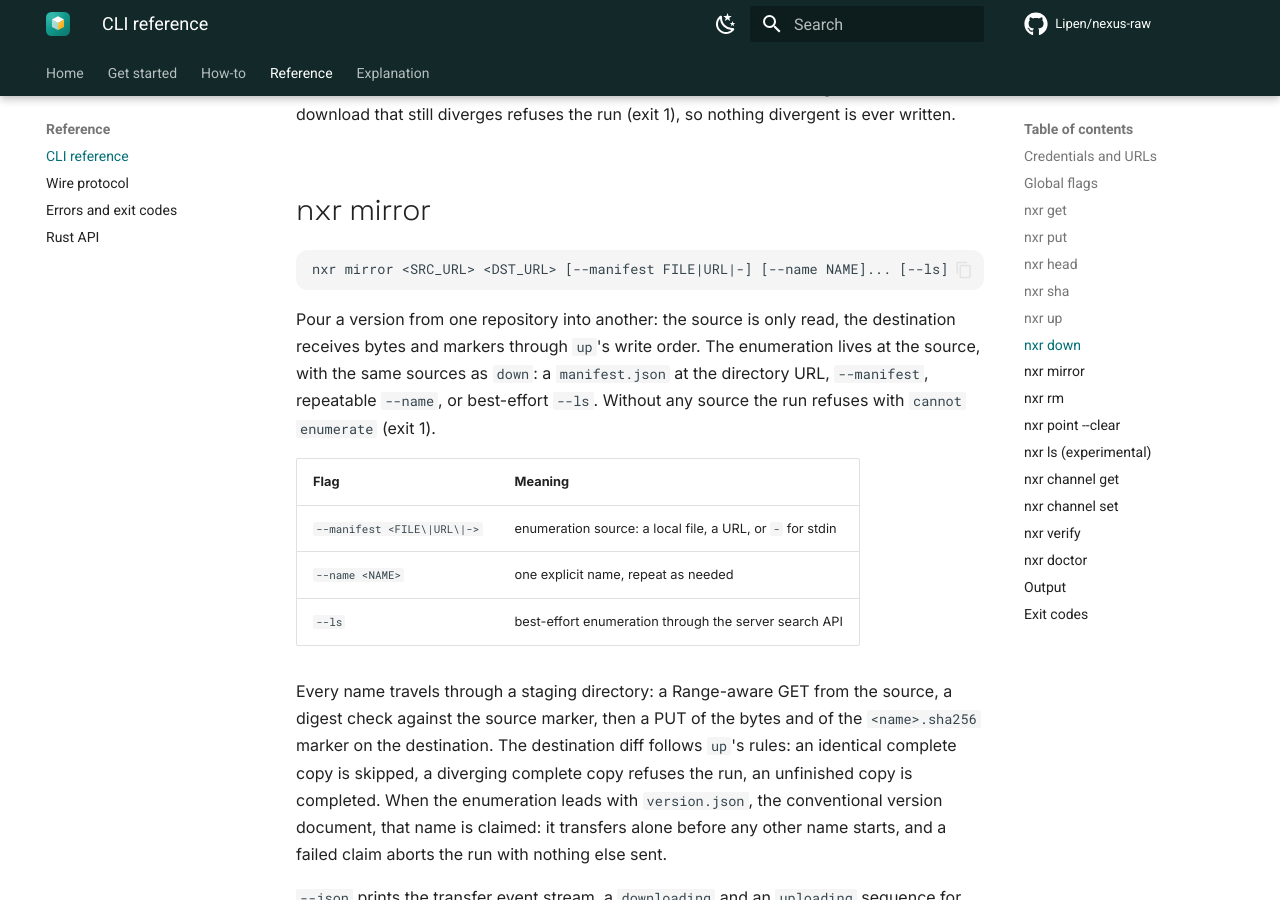
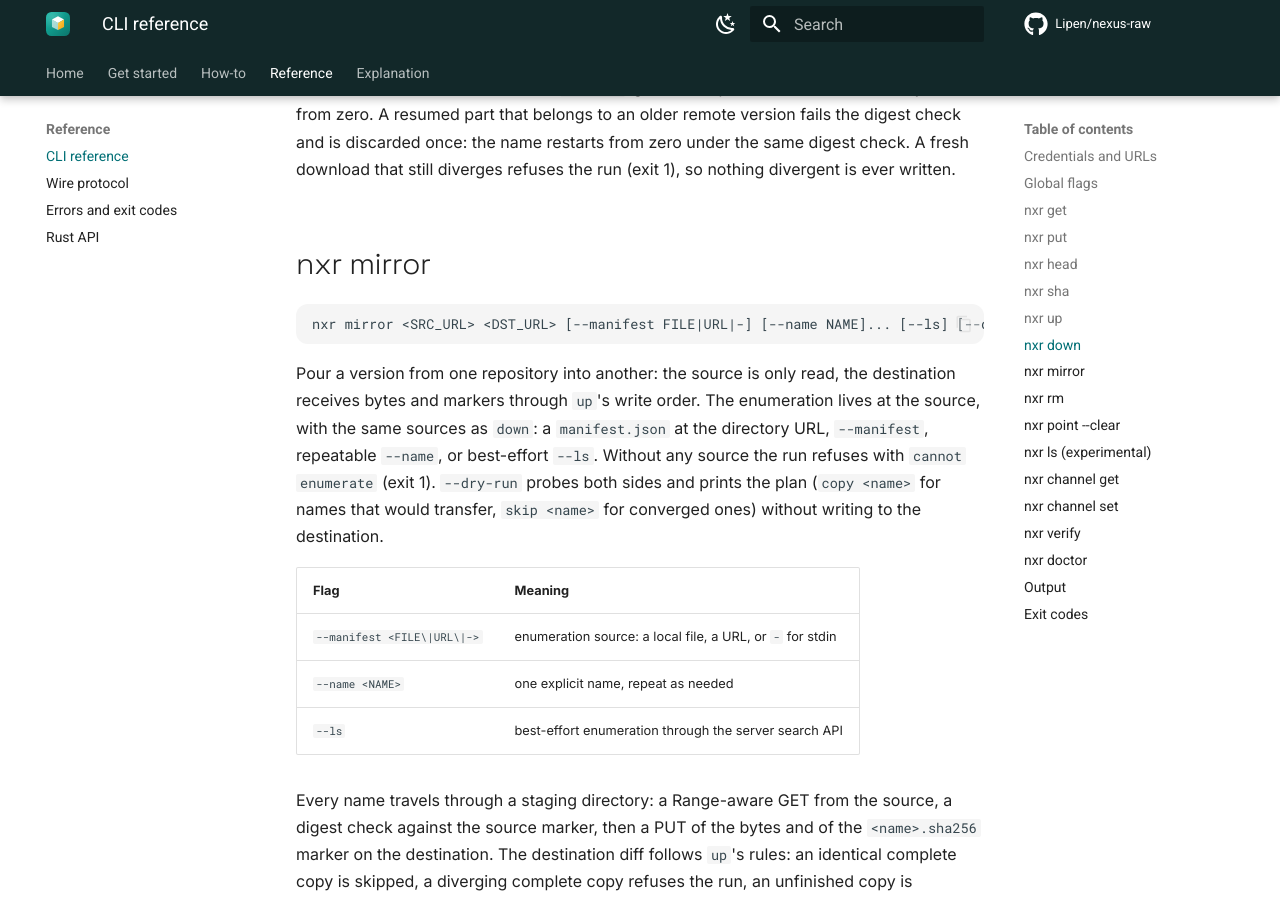
Before and after one commit to Lipen/nexus-raw, an MkDocs documentation site: the page built from docs/reference/cli.md, in a window 1280 px wide and 900 px high, scrolled down 10015 px. Built offline with MkDocs 1.6.1 and Material for MkDocs 9.7.7, drawn with Linux system fonts in a browser that asks for light colours; comment, search, counter and statistics services are not loaded; some of the changed text lies outside the part shown.

Commit message:
docs: the reference matches wave two behavior

````diff
--- a/docs/reference/cli.md
+++ b/docs/reference/cli.md
@@ -322,11 +322,12 @@ $ echo $?
 ## nxr down
 
 ```
-nxr down <SRC_URL> <DST_DIR> [--manifest FILE|URL|-] [--name NAME]... [--ls] [--fresh]
+nxr down <SRC_URL> <DST_DIR> [--manifest FILE|URL|-] [--name NAME]... [--ls] [--fresh] [--dry-run]
 ```
 
 Download a remote directory into a local one, the mirror of `up`.
 Every artifact is streamed into a part file, hashed on the fly, checked against the remote marker when one exists, then renamed into place and given a local sibling computed from the received bytes.
+`--dry-run` probes the server and prints the plan (`upload`/`download`/`skip` lines, exactly like `up --dry-run`) without writing into `DST_DIR`.
 
 | Flag | Meaning |
 |:-----|:--------|
@@ -391,12 +392,13 @@ A fresh download that still diverges refuses the run (exit 1), so nothing diverg
 ## nxr mirror
 
 ```
-nxr mirror <SRC_URL> <DST_URL> [--manifest FILE|URL|-] [--name NAME]... [--ls]
+nxr mirror <SRC_URL> <DST_URL> [--manifest FILE|URL|-] [--name NAME]... [--ls] [--dry-run]
 ```
 
 Pour a version from one repository into another: the source is only read, the destination receives bytes and markers through `up`'s write order.
 The enumeration lives at the source, with the same sources as `down`: a `manifest.json` at the directory URL, `--manifest`, repeatable `--name`, or best-effort `--ls`.
 Without any source the run refuses with `cannot enumerate` (exit 1).
+`--dry-run` probes both sides and prints the plan (`copy <name>` for names that would transfer, `skip <name>` for converged ones) without writing to the destination.
 
 | Flag | Meaning |
 |:-----|:--------|
````
Also changed, not shown: crates/nexus-raw-core/README.md (+3 -8 lines), docs/reference/errors.md (+1 -1 lines), docs/reference/protocol.md (+2 -1 lines).
